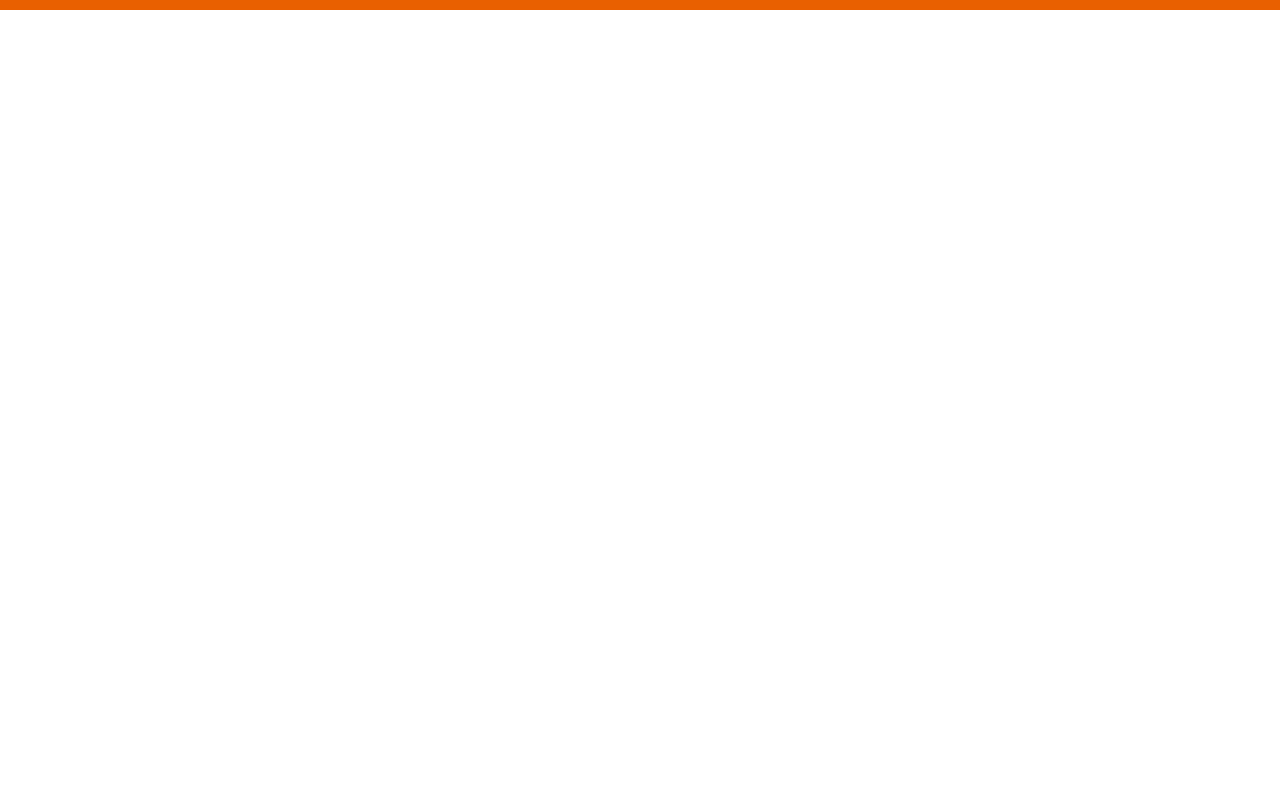
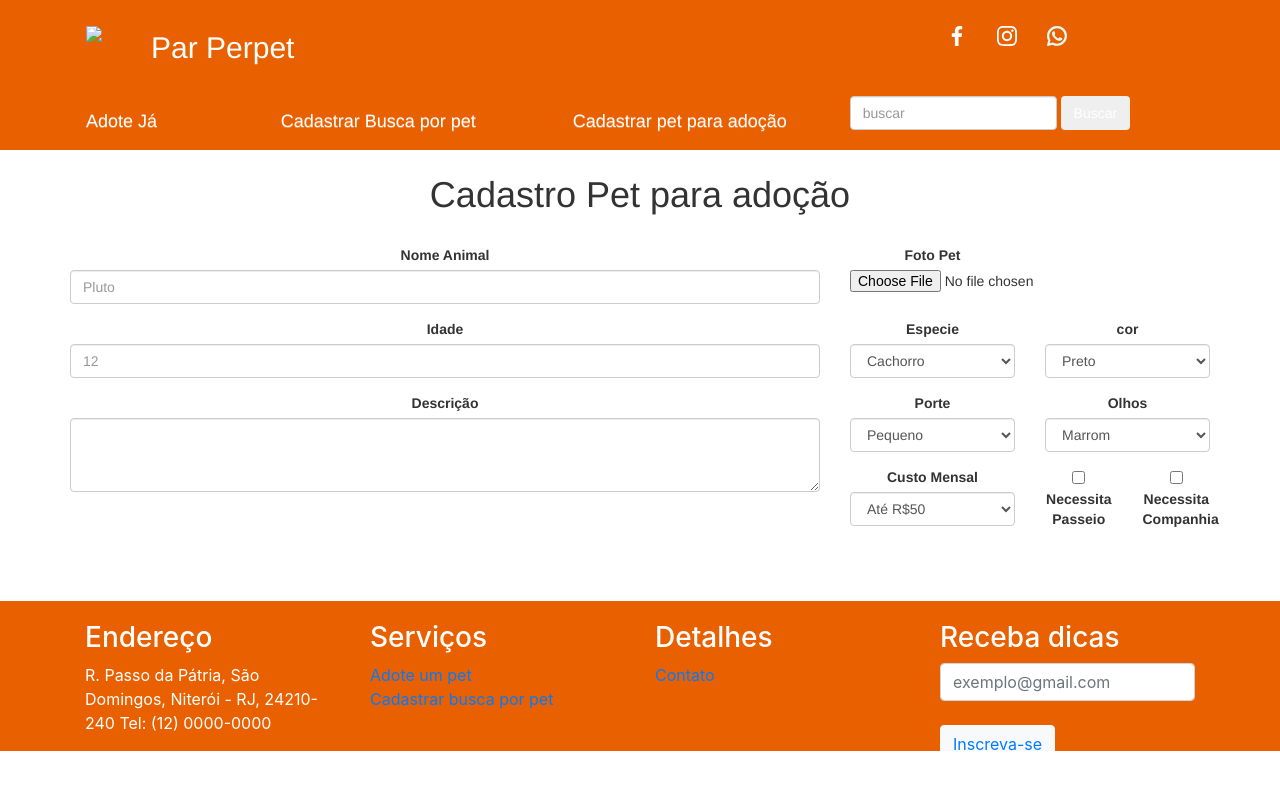
Before and after one commit to JulianaMariaSousaMesquita/pets_prototipo, a plain HTML site: page registerpet.html in a window 1280 px wide. Drawn offline with nearby package versions, Linux system fonts and the light colour scheme.

Commit message:
Adicionando cadastro pet

```diff
--- a/registerpet.html
+++ b/registerpet.html
@@ -22,12 +22,107 @@
     <!-- Optional theme -->
     <link rel="stylesheet" href="https://stackpath.bootstrapcdn.com/bootstrap/3.4.1/css/bootstrap-theme.min.css" integrity="sha384-6pzBo3FDv/PJ8r2KRkGHifhEocL+1X2rVCTTkUfGk7/0pbek5mMa1upzvWbrUbOZ" crossorigin="anonymous">
 
+    <!-- Importanto Jquery-->
+    <script src="https://code.jquery.com/jquery-3.1.1.min.js"             integrity="sha256-hVVnYaiADRTO2PzUGmuLJr8BLUSjGIZsDYGmIJLv2b8="             crossorigin="anonymous"></script>
+
   </head>
 <body>
-  <header>
 
-  </header>
+  <!-- Importando menu  -->
+  <object type="text/html" data="menu.html"></object>
 
+<center>
+  <div class="container">
+    <h1> Cadastro Pet para adoção</h1><br>
+    <div class="row">
+        <form>
+          <div class="form-group col-sm-8">
+            <label for="exampleFormControlInput1">Nome Animal</label>
+            <input type="nome" class="form-control" id="exampleFormControlInput1" placeholder="Pluto">
+          </div>
+          <div class="form-group col-sm-2">
+            <label for="exampleFormControlFile1">Foto Pet</label>
+            <input type="file" class="form-control-file" id="exampleFormControlFile1">
+          </div>
+          <div class="form-group col-sm-8">
+            <label for="exampleFormControlInput1">Idade</label>
+            <input type="email" class="form-control" id="exampleFormControlInput1" placeholder="12">
+          </div>
+          <div class="form-group col-sm-2">
+            <label for="exampleFormControlSelect1">Especie</label>
+            <select class="form-control" id="exampleFormControlSelect1">
+              <option>Cachorro</option>
+              <option>Gato</option>
+              <option>Pássaros</option>
+              <option>Répteis</option>
+              <option>outro</option>
+            </select>
+          </div>
+          <div class="form-group col-sm-2">
+            <label for="exampleFormControlSelect1">cor</label>
+            <select class="form-control" id="exampleFormControlSelect1">
+              <option>Preto</option>
+              <option>branco</option>
+              <option>Amarelo</option>
+              <option>Malhado predominante branco</option>
+              <option>Malhado predominante preto</option>
+              <option>Malhado predominante marrom</option>
+              <option>Malhado predominante amarelo</option>
+            </select>
+          </div>
+          <div class="form-group col-sm-8">
+            <label for="exampleFormControlTextarea1">Descrição</label>
+            <textarea class="form-control" id="exampleFormControlTextarea1" rows="3"></textarea>
+          </div>
+          <div class="form-group col-sm-2">
+            <label for="exampleFormControlSelect1">Porte</label>
+            <select class="form-control" id="exampleFormControlSelect1">
+              <option>Pequeno</option>
+              <option>Medio</option>
+              <option>Grande</option>
+            </select>
+          </div>
+          <div class="form-group col-sm-2">
+            <label for="exampleFormControlSelect1">Olhos</label>
+            <select class="form-control" id="exampleFormControlSelect1">
+              <option>Marrom</option>
+              <option>Preto</option>
+              <option>Azul</option>
+              <option>Verde</option>
+              <option>Amarelo</option>
+            </select>
+          </div>
+
+          <div class="form-group col-sm-2">
+            <label for="exampleFormControlSelect1">Custo Mensal</label>
+            <select class="form-control" id="exampleFormControlSelect1">
+              <option>Até R$50</option>
+              <option>Até R$100</option>
+              <option>Até R$200</option>
+              <option>Até R$300</option>
+            </select>
+          </div>
+
+          <div class="form-check col-sm-1">
+            <input class="form-check-input" type="checkbox" value="" id="passeio">
+            <label class="form-check-label" for="defaultCheck1">
+              Necessita Passeio
+            </label>
+          </div>
+          <div class="form-check col-sm-1">
+            <input class="form-check-input" type="checkbox" value="" id="companhia">
+            <label class="form-check-label" for="defaultCheck1">
+              Necessita Companhia
+            </label>
+          </div>
+        </form>
+    </div>
+  </div>
+</center>
+<br><br><br>
+
+  <!-- Importando rodape  -->
+  <object type="text/html" data="footer.html"></object>
 
 
 
```
